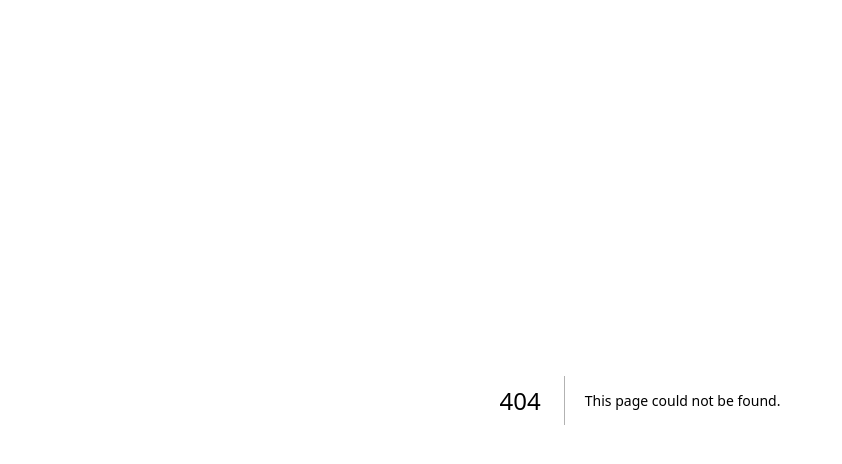
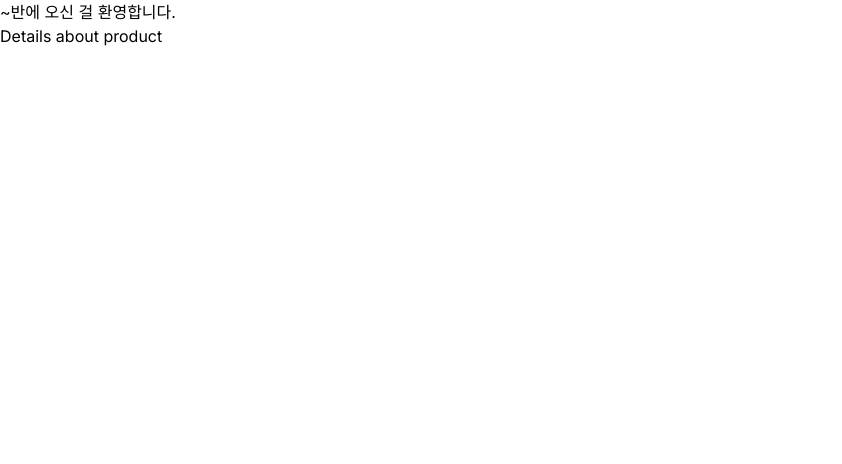
Before and after one commit to KDT-IaaS-Class-One-Group/KDT-IaaS-4team-ERP, a Next.js app: page /roomNum/1 in a window 1280 px wide. Before the commit this address had no page. Shown: the top 464 px of the page, without its empty margins (0-842 px from the left). Built offline with nearby package versions, Linux system fonts and the light colour scheme.

Commit message:
실패 : 동적 라우팅을 매개변수로 받아오기

```diff
--- a/app/[roomNum]/page.tsx
+++ /dev/null
@@ -1,11 +0,0 @@
-import React from 'react'
-import UrlIdComp from '../../ui/urlIdComp';
-
-export default function page() {
-  return (
-    <>
-      <div>page</div>
-      <UrlIdComp urlId ={}/>
-    </>
-  )
-}
--- a/app/[roomNum]/layout.tsx
+++ b/app/roomNum/[roomNum]/layout.tsx
@@ -8,7 +8,6 @@ export default function ProductDetailLayout({
     <>
       <h2>~반에 오신 걸 환영합니다.</h2>
       {children}
-      {/* Carousel of featured products */}
     </>
   );
 }
--- /dev/null
+++ b/app/roomNum/[roomNum]/page.tsx
@@ -0,0 +1,9 @@
+import React from 'react'
+
+export default function ProductDetails({
+  params,
+}: {
+  params: { productId: string };
+}) {
+  return <h1>Details about product {params.productId}</h1>;
+}
--- /dev/null
+++ b/app/roomNum/page.tsx
@@ -0,0 +1,11 @@
+import React from 'react';
+
+const RoomNum: React.FC = () => {
+  return (
+    <main className='w-screen h-screen flex justify-center items-center'>
+      반갑습니다.<br />
+    </main>
+  );
+};
+
+export default RoomNum;
--- a/ui/urlIdComp.tsx
+++ b/ui/urlIdComp.tsx
@@ -1,7 +1,9 @@
+import React from 'react';
+
 export default function UrlIdComp({
-  params,
+  params
 }: {
   params: { urlId: string };
 }) {
-  return <h1>{params.urlId}입니다.</h1>;
+  return <h1>{params?.urlId}입니다.</h1>;
 }
```
